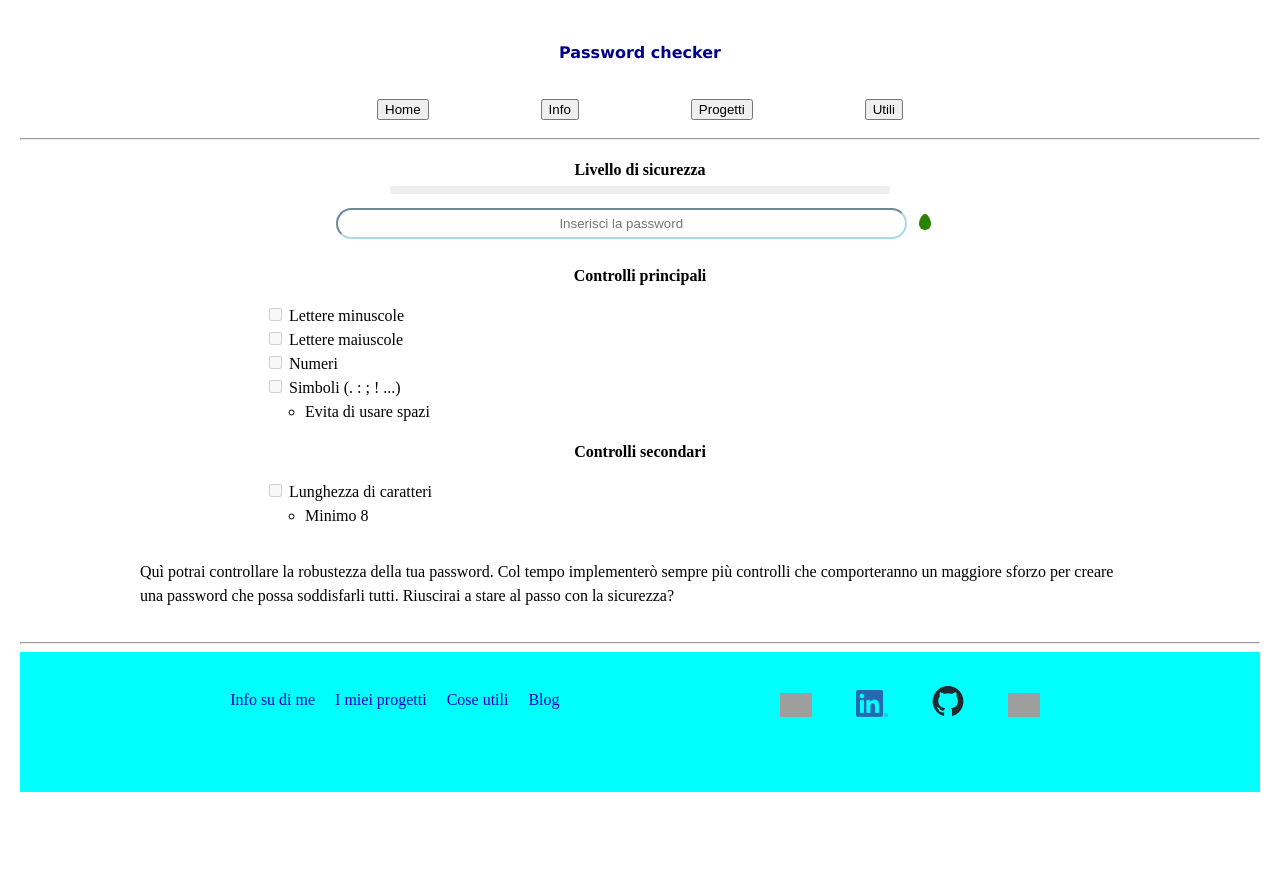
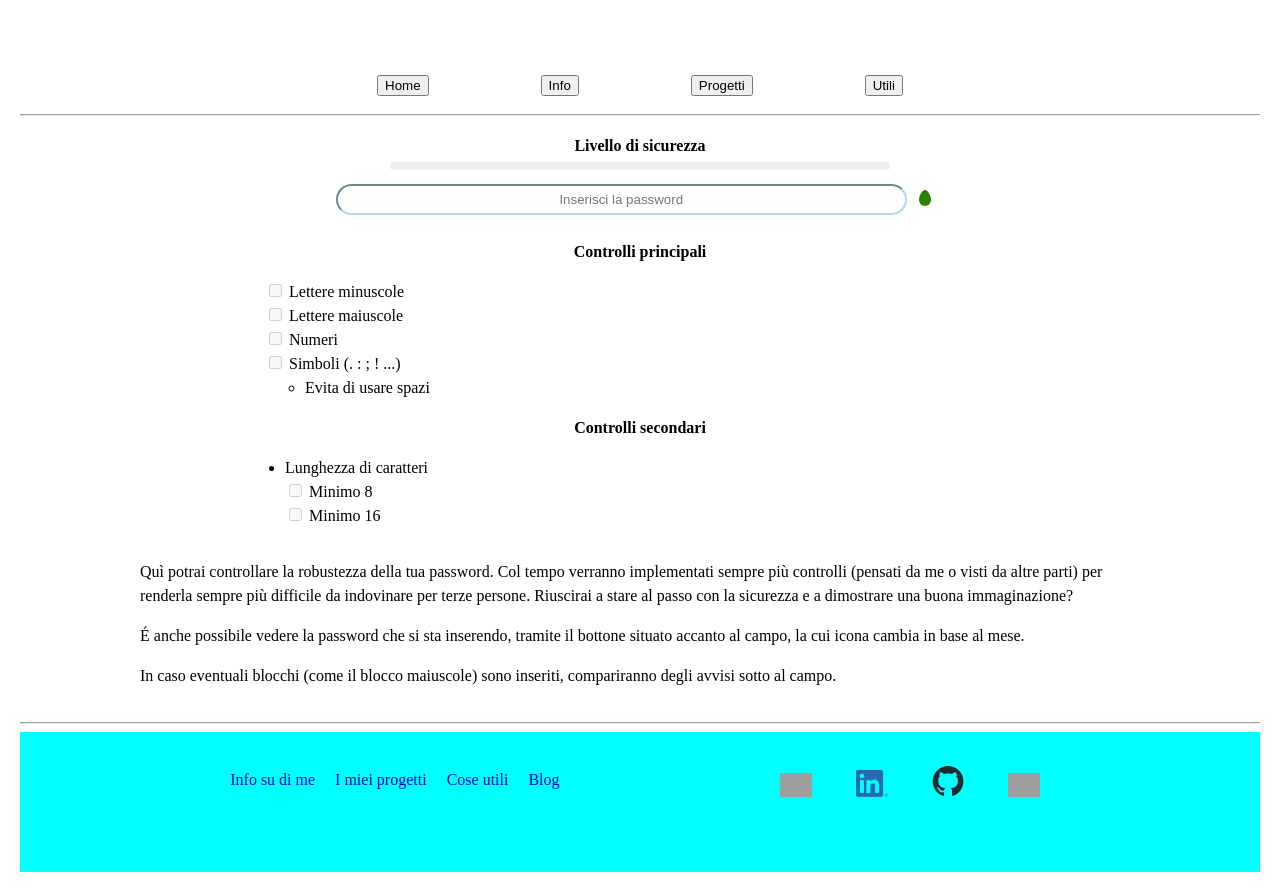
Before and after one commit to GianlucaSpendolini/GianlucaSpendolini.github.io, a PHP site: page /utilities/password-checker.html in a window 1280 px wide. Before the commit the page ends 792 px from the top, so only its background shows below. Run offline with PHP 8.4, Linux system fonts and the light colour scheme; grey boxes are pictures that could not be loaded.

Commit message:
ultimata sezione per controllo password -g
inserite ulteriori specifiche + sistemati riferimenti importazioni (tolto https... e messo ./../) + pulizia globale di un po di console.log + riadattamento del div contenente il campo password per avere il campo password più largo per inserire la password

```diff
--- a/Static/css/media.css
+++ b/Static/css/media.css
@@ -143,6 +143,15 @@
         flex-direction: column;
         justify-content: space-evenly;
     }
+
+    /*
+        SEZIONE PASSWORD CHECKER
+    */
+    /* Riadatto il div che contiene il campo password per averlo più largo */
+    div:has(>#password-field) {
+        max-width: 90%;
+        min-width: 90%;
+    }
 }
 
 
--- a/Static/css/style.css
+++ b/Static/css/style.css
@@ -44,6 +44,11 @@
     text-align: center;
 }
 
+.warning {
+    color: red;
+    font-size:18px;
+}
+
 /* Nav-bar dell'header */
 #nav-bar {
     text-align: -webkit-center;
@@ -54,6 +59,11 @@
     min-width: 300px;
     /*padding-left: 100px;
     padding-right: 100px;*/
+}
+
+#warning {
+    display: none;
+    text-align: -webkit-center;
 }
 
 body {
@@ -294,12 +304,30 @@ main#descrizione hr:not(.break-line) {
 }
 
 .checker-container > .checkbox-container > ul {
-    min-width: 75%;
-    padding-inline-start: 0;
+    padding-inline-start: 20px;
     text-align: -webkit-left;
 }
 
-.checker-container > .checkbox-container > ul > li {
+.checker-container > .checkbox-container > ul:has(> li > label) {
+    min-width: 75%;
+    padding-inline-start: 0;
+}
+
+.checker-container > .checkbox-container > ul > li:has(> label) {
+    list-style-type: none;
+}
+
+.checker-container > .checkbox-container > ul > li > ul:has(> li > label) {
+    min-width: 75%;
+    padding-inline-start: 20px;
+}
+
+.checker-container > .checkbox-container > ul:not(:has(> li > label)) > li > ul {
+    min-width: 75%;
+    padding-inline-start: 0;
+}
+
+.checker-container > .checkbox-container > ul > li > ul > li:has(> label) {
     list-style-type: none;
 }
 
--- a/Static/javascript/prova.js
+++ b/Static/javascript/prova.js
@@ -9,8 +9,6 @@ document.addEventListener('DOMContentLoaded', () => {
     // Assegno ai "bottoni" il link che devono raggiungere
     /*navbar_header();*/
 
-    console.log("file di prova js");
-
     // fetch('./Static/json/prova.json')
 });
 
@@ -21,8 +19,6 @@ function prova(messaggio) {
 
 
 function navbar_header() {
-
-    console.log('dentro funzione');
 
     // Home (/)
     document.querySelector('#home').addEventListener('click', function() {
--- a/Static/javascript/scripts.js
+++ b/Static/javascript/scripts.js
@@ -67,8 +67,6 @@ document.addEventListener('DOMContentLoaded', () => {
 
     // Capisco in che pagina mi trovo
     what_page(points);
-
-    // setTimeout(() => {console.log('fine');}, 0);
 
 
     /* ALTRE COSE DA FARE */
@@ -271,7 +269,6 @@ function what_page(points_path) {
         case '/prova':
             //navbar_header();
             //creazione_header();
-            console.log('Ciao prova');
 
             // Titolo
             title.innerHTML = 'Prova';
@@ -511,7 +508,7 @@ function what_page(points_path) {
             break;
 
         // /password-checker
-        case '/utilities/password-checker.html':
+        case '/utilities/password-checker':
 
             // Titolo
             title.innerHTML = 'Password checker';
--- a/Static/javascript/util_function.js
+++ b/Static/javascript/util_function.js
@@ -113,16 +113,36 @@ export function add_css_js(points_path) {
 export function advertiment_capslock(event) {
 
     // Dove inserire il messaggio
-    let caps_lock = document.getElementById('caps-lock');
+    let container = document.getElementById('warning');
 
-    if (caps_lock) {
-        if (event.getModifierState('CapsLock')) {
-            caps_lock.style.display = 'block';
-            caps_lock.innerHTML = '<span class="Style2" style="color: red; font-size:18px;">Attenzione! Blocco maiuscole ATTIVO!</span>';
+    if (event.getModifierState('CapsLock')) {
+        if (!document.querySelector('span#caps-lock')) {
+            // Creo il messaggio
+            let span = document.createElement('span');
+            span.className = 'warning';
+            span.id = 'caps-lock';
+            span.innerText = 'Attenzione! Blocco maiuscole ATTIVO!';
+
+            container.appendChild(span);
         }
-        else {
-            caps_lock.style.display = 'none';
-            caps_lock.innerHTML = '';
+
+        // Se il container è nascosto -> lo mostro
+        if (container.style.display === 'none') {
+            container.style.display = 'block';
+            container.style.display = 'flex';
+            container.style.flexDirection = 'column';
+        }
+    }
+    else {
+        // Provo a vedere se avevo inserito l'elemento
+        let span = document.querySelector('span#caps-lock');
+        if (span) {
+            container.removeChild(span);
+        }
+
+        // Se il container è vuoto -> lo nascondo
+        if (container.innerHTML === '') {
+            container.style.display = 'none';
         }
     }
 }
@@ -132,16 +152,35 @@ export function advertiment_capslock(event) {
 export function advertiment_numlock(event) {
 
     // Dove inserire il messaggio
-    let num_lock = document.getElementById('num-lock');
+    let container = document.getElementById('warning');
 
-    if (num_lock) {
-        if (!event.getModifierState('NumLock')) {
-            num_lock.style.display = 'block';
-            num_lock.innerHTML = '<span class="Style2" style="color: red; font-size:18px;">Attenzione! Blocco numerico NON ATTIVO!</span>';
+    if (!event.getModifierState('NumLock')) {
+        if (!document.querySelector('span#num-lock')) {
+            // Creo il messaggio
+            let span = document.createElement('span');
+            span.className = 'warning';
+            span.id = 'num-lock';
+            span.innerText = 'Attenzione! Blocco numerico NON ATTIVO!';
+
+            container.appendChild(span);
         }
-        else {
-            num_lock.style.display = 'none';
-            num_lock.innerHTML = '';
+
+        // Se il container è nascosto -> lo mostro
+        if (container.style.display === 'none') {
+            container.style.display = 'block';
+            container.style.display = 'flex';
+            container.style.flexDirection = 'column';
+        }
+    }
+    else {
+        let span = document.querySelector('span#num-lock');
+        if (span) {
+            container.removeChild(span);
+        }
+
+        // Se il container è vuoto -> lo nascondo
+        if (container.innerHTML === '') {
+            container.style.display = 'none';
         }
     }
 }
@@ -169,7 +208,7 @@ export function checkAnyState(passwordField) {
         advertiment_capslock(event);
         advertiment_numlock(event);
     });
-    passwordField.addEventListener('mousemove', event => {
+    document.addEventListener('mousemove', event => {
         advertiment_capslock(event);
         advertiment_numlock(event);
     });
@@ -224,7 +263,6 @@ export function clickable_path(path) {
 
         // // Elimino il secondo elemento della lista
         // delete elements_list_copy[1];
-        // console.log('elc: ', elements_list_copy);
 
         // Diminuisco il conteggio
         count -= 1;
--- a/prova.html
+++ b/prova.html
@@ -128,12 +128,6 @@
 
             let text = new UserText(input_text.value);
 
-            console.log(
-                pattern.value,
-                text,
-                text.find(pattern.value, input_checkbox.checked)
-            );
-
             div.innerText = text.find(pattern, input_checkbox.checked).join(' <=> ');
 
         });
--- a/utilities/code-translator.html
+++ b/utilities/code-translator.html
@@ -120,7 +120,7 @@
 
         import {
             UserText
-        } from 'https://GianlucaSpendolini.github.io/Static/javascript/util_class.js';
+        } from './../Static/javascript/util_class.js';
 
         document.addEventListener('DOMContentLoaded', () => {
 
@@ -134,8 +134,6 @@
             // Creo valori iniziali
             let type_left = select_left.value;
             let type_right = select_right.value;
-
-            // console.log("tot:", type_left, type_right);
 
             // Aggiungo l'evento al select di sx
             select_left.addEventListener('change', () => {
--- a/utilities/password-checker.html
+++ b/utilities/password-checker.html
@@ -28,6 +28,8 @@
                     <input id="password-field" placeholder="Inserisci la password" type="password" />
                     <button id="show-hide"></button>
                 </div>
+
+                <div id="warning"></div>
             </div>
 
             <div class="checkbox-container">
@@ -59,11 +61,15 @@
                 <b>Controlli secondari</b>
                 <ul>
                     <li>
-                        <input class="fake-checkbox" disabled id="charsnumber-check" type="checkbox" />
-                        <label for="charsnumber-check">Lunghezza di caratteri</label>
+                        <span id="charsnumber-checklist">Lunghezza di caratteri</span>
                         <ul>
                             <li>
-                                Minimo 8
+                                <input class="fake-checkbox" disabled id="8chars-check" type="checkbox" />
+                                <label for="8chars-check">Minimo 8</label>
+                            </li>
+                            <li>
+                                <input class="fake-checkbox" disabled id="16chars-check" type="checkbox" />
+                                <label for="16chars-check">Minimo 16</label>
                             </li>
                         </ul>
                     </li>
@@ -72,13 +78,21 @@
 
         </div>
 
-        <div><p>
+        <div>
+            <p>
+                Quì potrai controllare la robustezza della tua password.
+                Col tempo verranno implementati sempre più controlli (pensati da me o visti da altre parti) per renderla sempre più difficile da indovinare per terze persone.
+                Riuscirai a stare al passo con la sicurezza e a dimostrare una buona immaginazione?
+            </p>
 
-            Quì potrai controllare la robustezza della tua password.
-            Col tempo implementerò sempre più controlli che comporteranno un maggiore sforzo per creare una password che possa soddisfarli tutti.
-            Riuscirai a stare al passo con la sicurezza?
+            <p>
+                &Eacute; anche possibile vedere la password che si sta inserendo, tramite il bottone situato accanto al campo, la cui icona cambia in base al mese.
+            </p>
 
-        </p></div>
+            <p>
+                In caso eventuali blocchi (come il blocco maiuscole) sono inseriti, compariranno degli avvisi sotto al campo.
+            </p>
+        </div>
 
     </main>
 
@@ -94,7 +108,7 @@
         import {
             date,
             path
-        } from 'https://GianlucaSpendolini.github.io/Static/javascript/util_variable.js';
+        } from './../Static/javascript/util_variable.js';
 
         import {
             advertiment_capslock,
@@ -103,7 +117,7 @@
             points_number,
             svg,
             togglePasswordVisibility
-        } from 'https://GianlucaSpendolini.github.io/Static/javascript/util_function.js';
+        } from './../Static/javascript/util_function.js';
 
         // Prendo le variabili
         let security_level = document.getElementById('security-level');
@@ -113,7 +127,9 @@
         let uppercase_check = document.getElementById('uppercase-check');
         let numbers_check = document.getElementById('numbers-check');
         let symbols_check = document.getElementById('symbols-check');
-        let charsnumber_check = document.getElementById('charsnumber-check');
+        let charsnumber_checklist = document.getElementById('charsnumber-checklist');
+        let n8chars_check = document.getElementById('8chars-check');
+        let n16chars_check = document.getElementById('16chars-check');
 
         // Calcolo il numero di check che ho -> li moltiplico per 5 -> ogni check vale 5 -> somma = max
         let check_number = document.querySelectorAll('input[type=checkbox]').length;
@@ -132,6 +148,9 @@
         img.title = 'Show password';
         showhide_button.appendChild(img);
 
+        // Controllo prima di inserire la password
+        checkAnyState(password_field);
+
         // Ogni volta che inserisco qualcosa -> faccio il controllo
         password_field.addEventListener('input', () => {
 
@@ -143,10 +162,18 @@
 
                 let parent_style = field.parentNode.style;
 
-                if (field.checked) {
-                    parent_style.color = 'green';
+                if (field.tagName === 'INPUT') {
+                    if (field.checked) {
+                        parent_style.color = 'green';
+                    } else {
+                        parent_style.color = '';
+                    }
                 } else {
-                    parent_style.color = 'black';
+                    if (parent_style.color === 'green') {
+                        parent_style.color = '';
+                    } else {
+                        parent_style.color = 'green';
+                    }
                 }
             };
 
@@ -215,16 +242,40 @@
             */
             // Controllo se lunghezza è di almeno 8 caratteri
             if (password.match(/.{8,}/g)) {
-                if (!charsnumber_check.checked) {
-                    charsnumber_check.checked = true;
-                    is_requirement_met(charsnumber_check);
+                if (!n8chars_check.checked) {
+                    n8chars_check.checked = true;
+                    is_requirement_met(n8chars_check);
                     security_level.value += 5;
                 }
             } else {
-                if (charsnumber_check.checked) {
-                    charsnumber_check.checked = false;
-                    is_requirement_met(charsnumber_check);
+                if (n8chars_check.checked) {
+                    n8chars_check.checked = false;
+                    is_requirement_met(n8chars_check);
                     security_level.value -= 5;
+                }
+            }
+            // Controllo se lunghezza è di almeno 16 caratteri
+            if (password.match(/.{16,}/g)) {
+                if (!n16chars_check.checked) {
+                    n16chars_check.checked = true;
+                    is_requirement_met(n16chars_check);
+                    security_level.value += 5;
+                }
+            } else {
+                if (n16chars_check.checked) {
+                    n16chars_check.checked = false;
+                    is_requirement_met(n16chars_check);
+                    security_level.value -= 5;
+                }
+            }
+            // Controllo se i check delle lunghezze sono stati rispettati
+            if (n8chars_check.checked && n16chars_check.checked) {
+                if (charsnumber_checklist.parentNode.style.color !== 'green') {
+                    is_requirement_met(charsnumber_checklist);
+                }
+            } else {
+                if (charsnumber_checklist.parentNode.style.color === 'green') {
+                    is_requirement_met(charsnumber_checklist);
                 }
             }
 
--- a/utilities/pattern-matcher.html
+++ b/utilities/pattern-matcher.html
@@ -98,7 +98,7 @@
 
         import {
             UserText
-        } from 'https://GianlucaSpendolini.github.io/Static/javascript/util_class.js';
+        } from './../Static/javascript/util_class.js';
 
 
         // Prendo i campi
```
